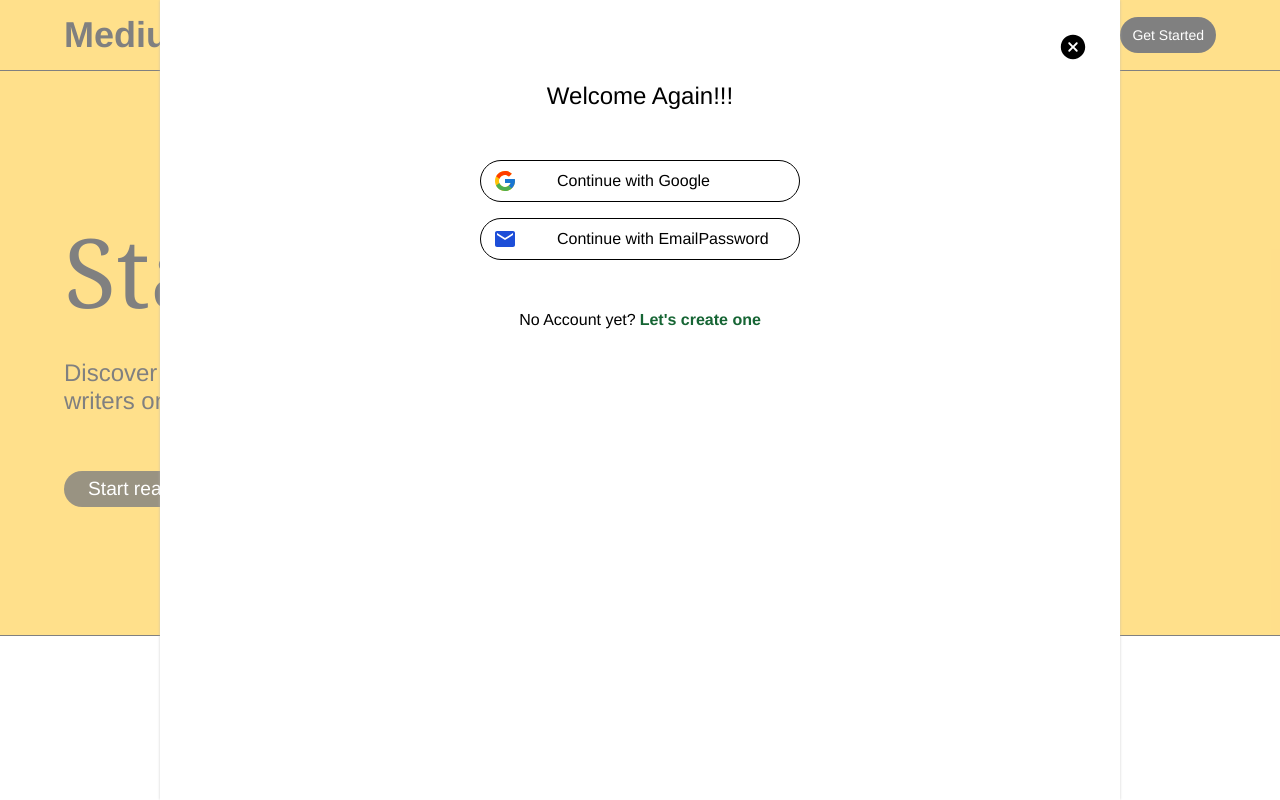
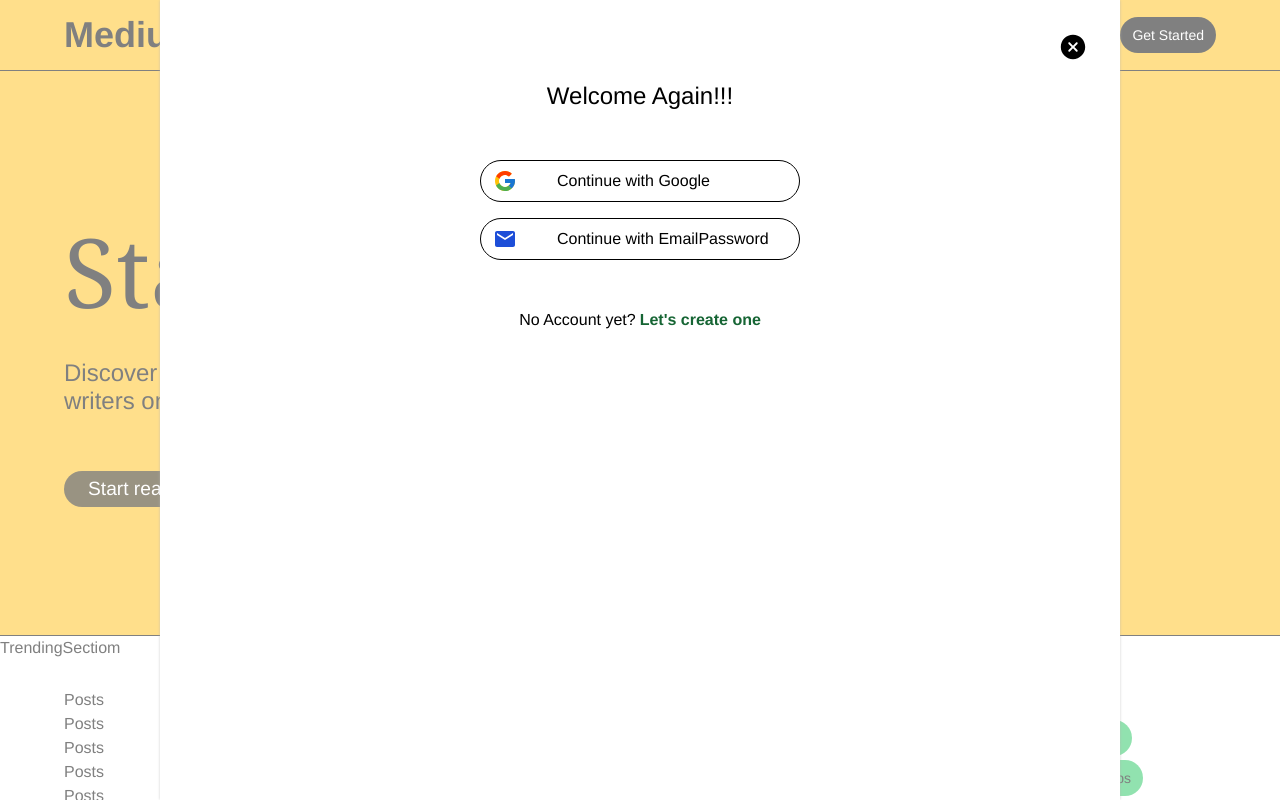
Before and after one commit to KaustubhPatil02/WriteWise, a React (Vite) app: page /First in a window 1280 px wide. Shown: the top 800 px of the page. Built offline with nearby package versions, Linux system fonts and the light colour scheme.

Commit message:
Added discoveryfilters and trending sections

```diff
--- /dev/null
+++ b/src/components/First/DiscoverFilters.jsx
@@ -0,0 +1,19 @@
+import React from 'react'
+import { discover } from '../../data'
+
+const DiscoverFilters = () => {
+  return (
+    <div className='sticky t-[6rem]'>
+        <div className='border-b border-gray-400 pb-4'>
+            <h2 className='font-semibold'>Discover what matters to you </h2>
+            <div className='my-2 flex items-center gap-1 flex-wrap'>{discover.map((item, i) => (
+                <button key={i}
+                className='bg-green-500 py-2 px-3 text-sm rounded-full'> {item} </button>
+            ))} </div>
+        <button className='text-green-900 text-sm py-3 font-semibold hover:text-black items-center'>Explore more!</button>
+        </div>
+    </div>
+  )
+}
+
+export default DiscoverFilters
--- a/src/components/First/First.jsx
+++ b/src/components/First/First.jsx
@@ -1,13 +1,25 @@
+// eslint-disable-next-line no-unused-vars
 import React from "react";
 import Banner from "./Banner";
-// import Trending from "./Trending";
-// import Posts from "../Common/Posts/Posts";
+import TrendingSection from "./TrendingSectiom";
+import Posts from "../common_components/Posts/Posts";
+import DiscoverFilters from "./DiscoverFilters";
 // import Discover from "./Discover";
 
 const Demo = () => {
   return (
     <>
       <Banner />
+      <TrendingSection />
+      <div className="size flex flex-col-reverse py-7 md:flex-row gap-[7rem]">
+        <div className="flex-[1.5]">
+          <Posts />
+        </div>
+        <div className="flex-[1] relative">
+
+          <DiscoverFilters />
+        </div>
+      </div>
 
     </>
   );
--- a/src/components/First/FirstHeader.jsx
+++ b/src/components/First/FirstHeader.jsx
@@ -32,7 +32,7 @@
             {nav.map((link, i) => (
               <Link key={i} to={link.path}>
                 {link.title}
-                {/* <MdTypeSpecimen /> */}
+                <MdTypeSpecimen />
               </Link>
             ))}
           </div>
--- /dev/null
+++ b/src/components/First/TrendingSectiom.jsx
@@ -0,0 +1,10 @@
+// eslint-disable-next-line no-unused-vars
+import React from 'react'
+
+const TrendingSectiom = () => {
+  return (
+    <div>TrendingSectiom</div>
+  )
+}
+
+export default TrendingSectiom
--- a/src/components/Home/HomeHeader.jsx
+++ b/src/components/Home/HomeHeader.jsx
@@ -6,8 +6,8 @@
 const HomeHeader = () => {
 
   const [isActive, setIsActive] = useState(false);
-  // const [authModel, setAuthModel] = useState(false);
-  // const [modal, setModal] = useState(true);
+  const [authModel, setAuthModel] = useState(false);
+  const [modal, setModal] = useState(true);
 
 
   useEffect(() => {
--- /dev/null
+++ b/src/components/common_components/Posts/Posts.jsx
@@ -0,0 +1,42 @@
+import React from 'react'
+
+const Posts = () => {
+  return (
+    <>
+    <div>Posts</div>
+    <div>Posts</div>
+    <div>Posts</div>
+    <div>Posts</div>
+    <div>Posts</div>
+    <div>Posts</div>
+    <div>Posts</div>
+    <div>Posts</div>
+    <div>Posts</div>
+    <div>Posts</div>
+    <div>Posts</div>
+    <div>Posts</div>
+    <div>Posts</div>
+    <div>Posts</div>
+    <div>Posts</div>
+    <div>Posts</div>
+    <div>Posts</div>
+    <div>Posts</div>
+    <div>Posts</div>
+    <div>Posts</div>
+    <div>Posts</div>
+    <div>Posts</div>
+    <div>Posts</div>
+    <div>Posts</div>
+    <div>Posts</div>
+    <div>Posts</div>
+    <div>Posts</div>
+    <div>Posts</div>
+    <div>Posts</div>
+    <div>Posts</div>
+    <div>Posts</div>
+    <div>Posts</div>
+    </>
+  )
+}
+
+export default Posts
```
Also changed, not shown: src/components/common_components/comments/Comments.jsx (added).
